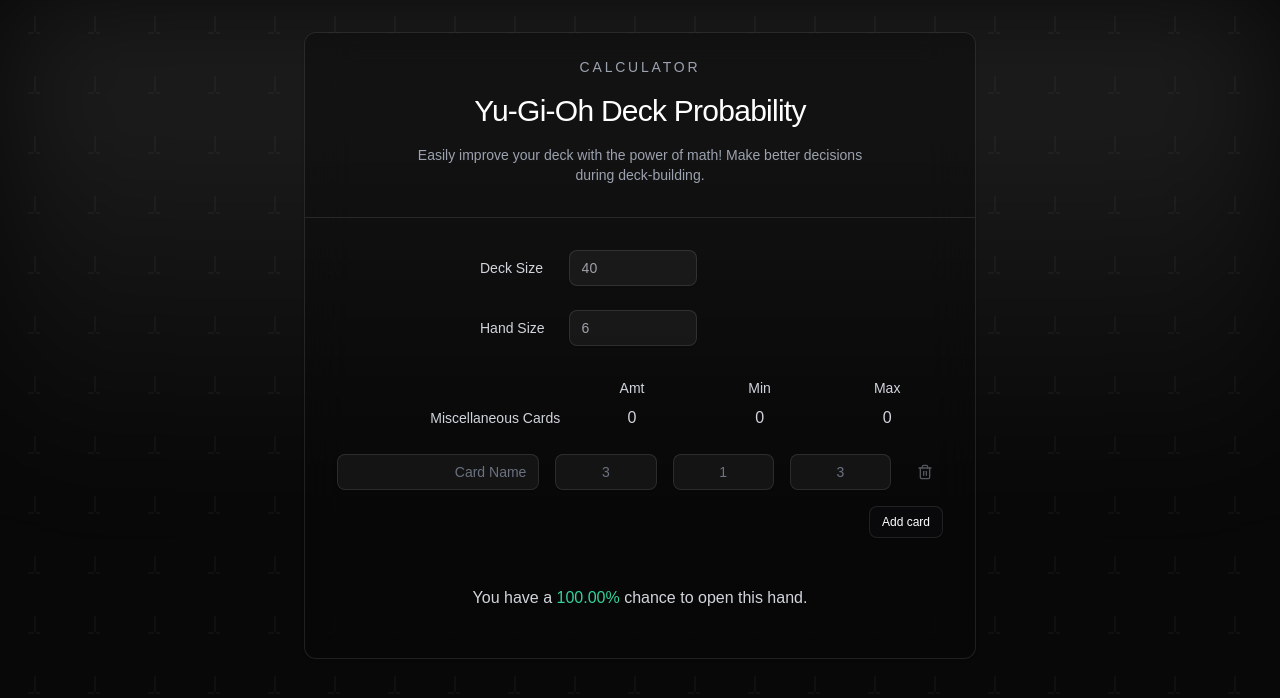
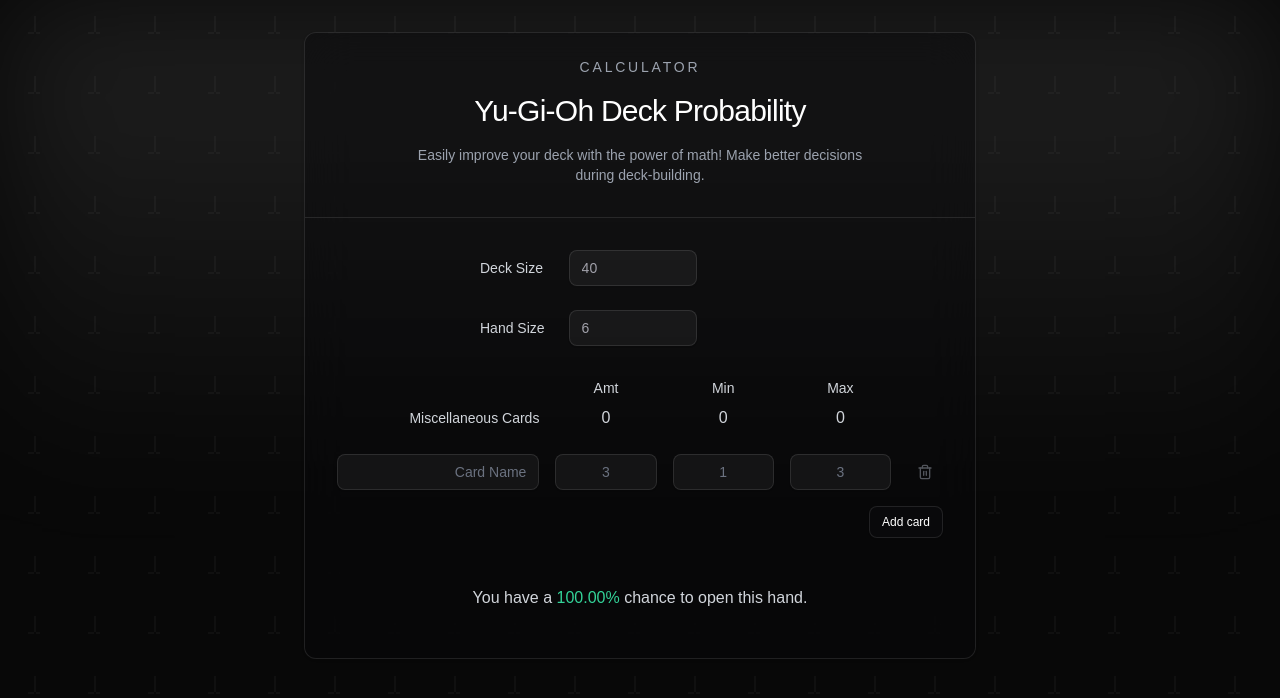
Before and after one commit to nedhmn/ygeometric, a Next.js app: page / in a window 1280 px wide. Shown: the top 698 px of the page. Built offline with nearby package versions, Linux system fonts and the light colour scheme.

Commit message:
feat: aligned inputs

```diff
--- a/components/deck-calculator.tsx
+++ b/components/deck-calculator.tsx
@@ -61,15 +61,17 @@
 
           <div className="mt-8">
             {/* Column Headers */}
-            <div className="grid grid-cols-[2fr_1fr_1fr_1fr] gap-4 mb-2 text-center">
+            <div className="grid grid-cols-[2fr_1fr_1fr_1fr_auto] gap-4 mb-2 text-center">
               <div></div>
               <div className="font-medium text-gray-300 text-sm">Amt</div>
               <div className="font-medium text-gray-300 text-sm">Min</div>
               <div className="font-medium text-gray-300 text-sm">Max</div>
+              {/* Added empty space to align with trash icon */}
+              <div className="w-9"></div>{" "}
             </div>
 
             {/* Miscellaneous Cards Row */}
-            <div className="grid grid-cols-[2fr_1fr_1fr_1fr] gap-4 mb-6 items-center">
+            <div className="grid grid-cols-[2fr_1fr_1fr_1fr_auto] gap-4 mb-6 items-center">
               <div className="font-medium text-right text-gray-300 text-sm">
                 Miscellaneous Cards
               </div>
@@ -82,6 +84,8 @@
               </div>
               <div className="text-center text-gray-300">0</div>
               <div className="text-center text-gray-300">0</div>
+              {/* Added empty space to align with trash icon */}
+              <div className="w-9"></div>
             </div>
 
             {/* Card Rows */}
```
